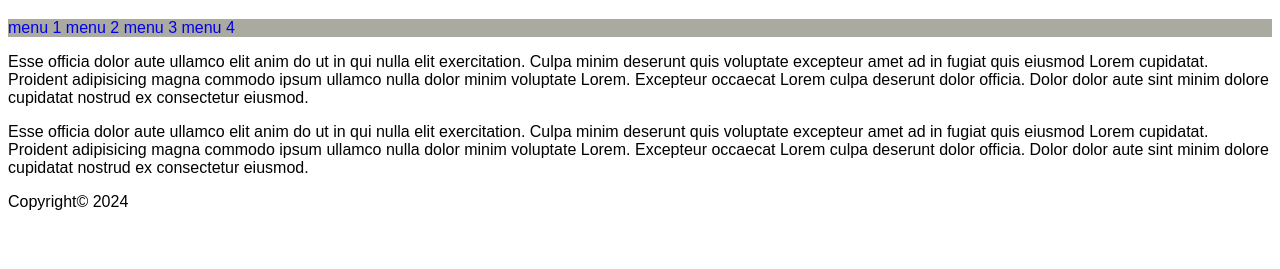
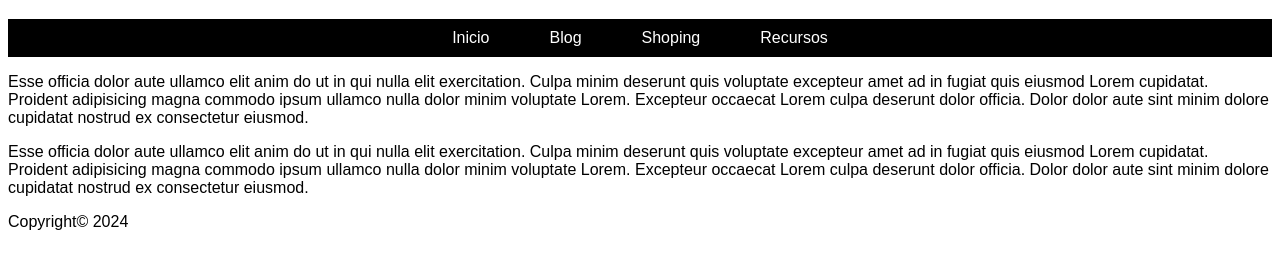
Before and after one commit to cfabianhll/Upstream, a website: page index.html in a window 1280 px wide. Shown: the part 61-330 px from the top of the page. Drawn offline with Linux system fonts and the light colour scheme.

Commit message:
modificamos el css

```diff
--- a/css/style.css
+++ b/css/style.css
@@ -14,8 +14,19 @@ body {
     text-align: center;
 }
 .menu {
-    background-color: #AAAAA1;
+    background-color: #000000;
+    display: flex;
+    justify-content: center;
+    max-width: 120rem;
+    margin: 0 auto;
 }
 .menu a {
     text-decoration: none;
+    padding: 5px 25px;
+    color: #ffffff;
+    margin: 5px;
 }
+.principal {
+    max-width: 120rem;
+    margin: 0 auto;
+}
--- a/index.html
+++ b/index.html
@@ -15,13 +15,14 @@
     </header>
     <nav>
         <div class="menu">
-            <a href="#">menu 1</a>
-            <a href="#">menu 2</a>
-            <a href="#">menu 3</a>
-            <a href="#">menu 4</a>
+            <a href="#">Inicio</a>
+            <a href="#">Blog</a>
+            <a href="#">Shoping</a>
+            <a href="#">Recursos</a>
         </div>
     </nav>
     <main>
+        <div class="principal">
             <p>
                 Esse officia dolor aute ullamco elit anim do ut in qui nulla elit exercitation. Culpa minim deserunt quis
                 voluptate excepteur amet ad in fugiat quis eiusmod Lorem cupidatat. Proident adipisicing magna commodo ipsum
@@ -34,6 +35,7 @@
                 ullamco nulla dolor minim voluptate Lorem. Excepteur occaecat Lorem culpa deserunt dolor officia. Dolor
                 dolor aute sint minim dolore cupidatat nostrud ex consectetur eiusmod.
             </p>
+        </div>
     </main>
     <footer>Copyright© 2024</footer>
 </body>
```
Lines whose indentation alone changed are shown as unchanged.
